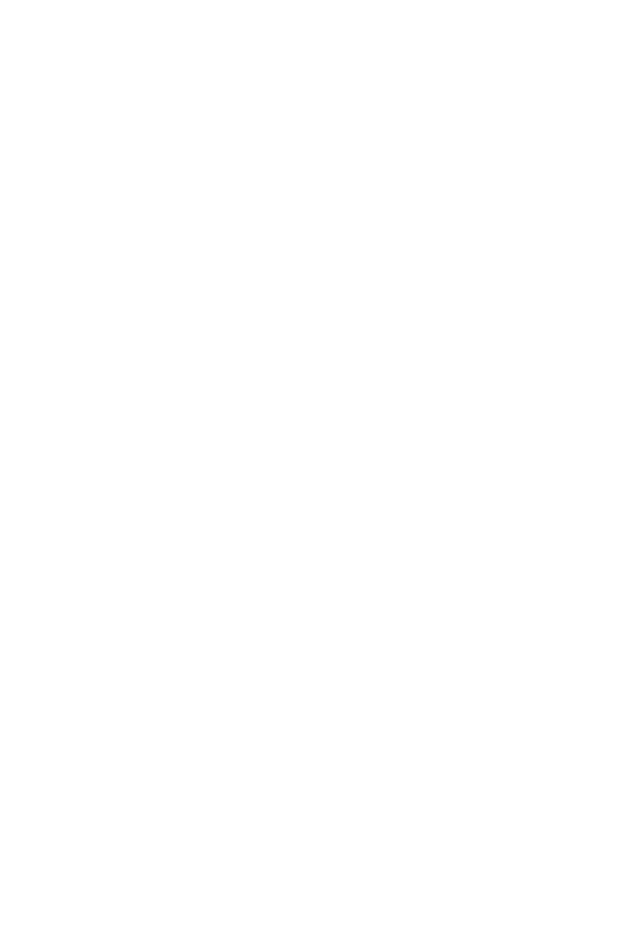
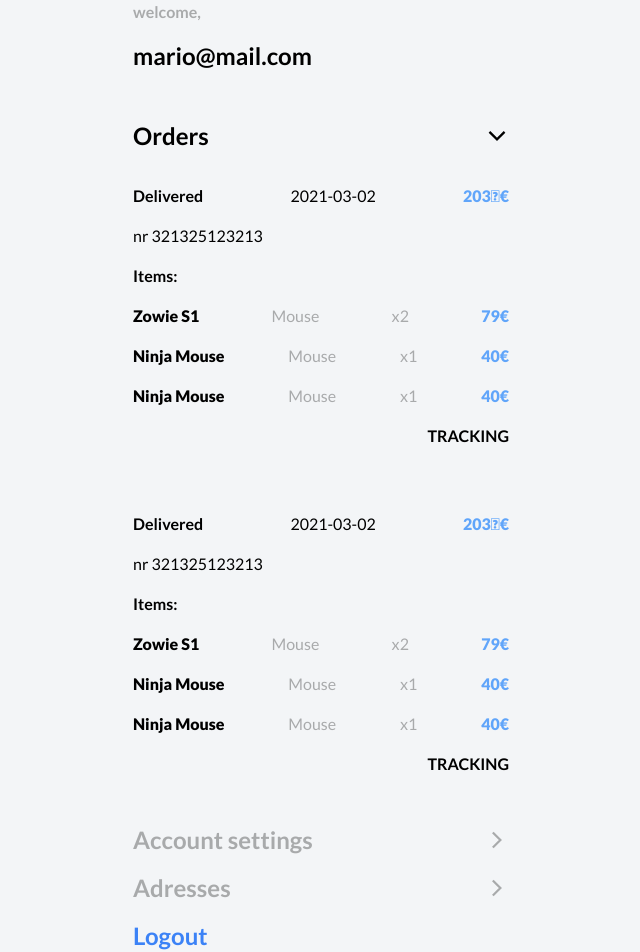
Before and after one commit to dr0er/ecommerce-gaming-shop, a React (Create React App) app in the folder Frontend/: page /ordersPanel in a window 1280 px wide. Shown: the part 112-1064 px from the top of the page, without its empty margins (319-959 px from the left). Before the commit the page ends 800 px from the top, so only its background shows below. Built offline with nearby package versions, Linux system fonts and the light colour scheme.

Commit message:
Orders panel added

```diff
--- a/Frontend/src/Components/Navbar/Navbar.tsx
+++ b/Frontend/src/Components/Navbar/Navbar.tsx
@@ -16,7 +16,7 @@
     <>
       <div
         className={c(
-          'w-auto h-20 text-black flex justify-around font text-2xl items-center duration-200 transition-opacity',
+          'w-auto h-20 text-black flex justify-between px-9 font text-2xl items-center duration-200 transition-opacity',
           isMenuOpen && 'opacity-0',
         )}>
         <div>
--- a/Frontend/src/Components/OrderListItem/OrderItem.tsx
+++ b/Frontend/src/Components/OrderListItem/OrderItem.tsx
@@ -1,4 +1,3 @@
-import { Order, order } from './Order'
 interface IOrderProps {
   id: number
   name: string
--- a/Frontend/src/Components/OrderListItem/OrderItemWrapper.tsx
+++ b/Frontend/src/Components/OrderListItem/OrderItemWrapper.tsx
@@ -6,7 +6,7 @@
 
 const OrderItemWrapper = () => {
   return (
-    <div className="px-9 flex flex-col gap-4 max-w-md md: mx-auto">
+    <div className="flex flex-col gap-4 mb-8">
       <DeliveryStatus status={order.status} date={order.date} value={order.value} />
       <OrderNumber number={order.number} />
       <p className="font-bold">Items:</p>
--- /dev/null
+++ b/Frontend/src/Components/OrdersPanel/OrdersPanel.js
@@ -0,0 +1,43 @@
+import { Link } from 'react-router-dom'
+import { NavBar } from '../Navbar/Navbar'
+import OrderItemWrapper from '../OrderListItem/OrderItemWrapper'
+import { ReactComponent as ChevronBack } from '../../Assets/chevron-back-sharp.svg'
+
+const OrdersPanel = () => {
+  return (
+    <>
+      <div className="flex flex-col justify-beetwen gap-4 mb-8 max-w-md md: mx-auto">
+        <NavBar />
+      </div>
+      <div className="bg-background-grey  flex flex-col gap-4 px-9 max-w-md md: mx-auto">
+        <p className="opacity-30 w-auto max-w-md font-bold text-base">welcome,</p>
+        <p className="w-auto font-bold text-2xl mb-8">{'mario@mail.com'}</p>
+        <div className="flex justify-between font-bold text-2xl">
+          <p>Orders</p>
+          <ChevronBack className="w-6 transform -rotate-90" />
+        </div>
+        <OrderItemWrapper />
+        <OrderItemWrapper />
+        <Link to="/">
+          <div className="flex justify-between font-bold text-2xl opacity-30">
+            <p>Account settings</p>
+            <ChevronBack className="w-6 transform rotate-180" />
+          </div>
+        </Link>
+        <Link to="/">
+          <div className="flex justify-between font-bold text-2xl opacity-30">
+            <p>Adresses</p>
+            <ChevronBack className="w-6 transform rotate-180" />
+          </div>
+        </Link>
+        <div className="font-bold text-2xl text-blue-500 ">
+          <Link to="/">
+            <span>Logout</span>
+          </Link>
+        </div>
+      </div>
+    </>
+  )
+}
+
+export default OrdersPanel
--- a/Frontend/src/routing/Routing.tsx
+++ b/Frontend/src/routing/Routing.tsx
@@ -8,6 +8,7 @@
 import LoginPage from '../Components/LoginPage/LoginPage'
 import RegisterPage from '../Components/registerPage/RegisterPage'
 import OrderItemWrapper from '../Components/OrderListItem/OrderItemWrapper'
+import OrdersPanel from '../Components/OrdersPanel/OrdersPanel'
 
 export const Routing = () => {
   return (
@@ -35,8 +36,13 @@
       <Route path={Routes.signUp}>
         <RegisterPage />
       </Route>
+
       <Route path="/orderItem">
         <OrderItemWrapper />
+      </Route>
+
+      <Route path="/ordersPanel">
+        <OrdersPanel />
       </Route>
     </Switch>
   )
```
Also changed, not shown: Frontend/src/Assets/chevron-back-sharp.svg (added).
